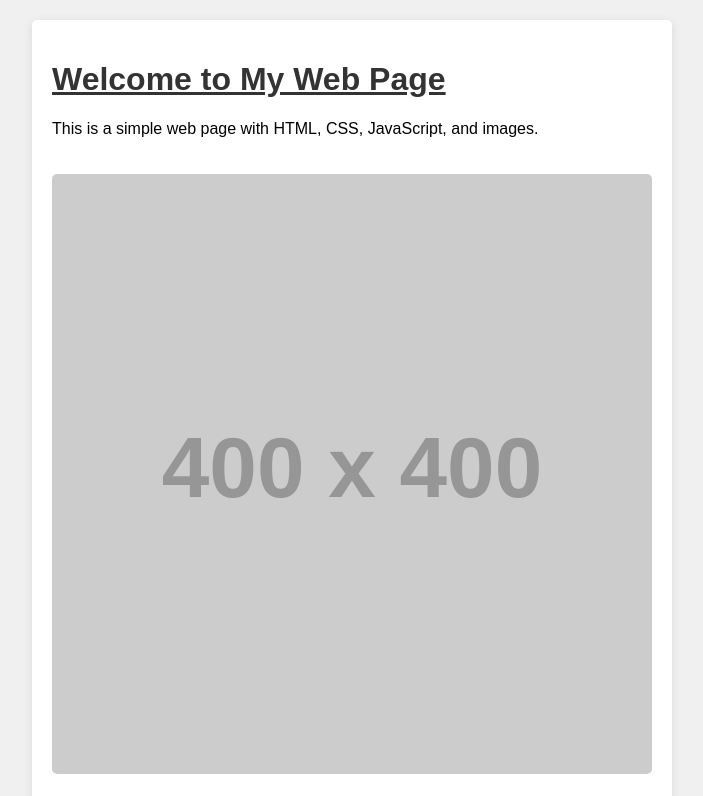
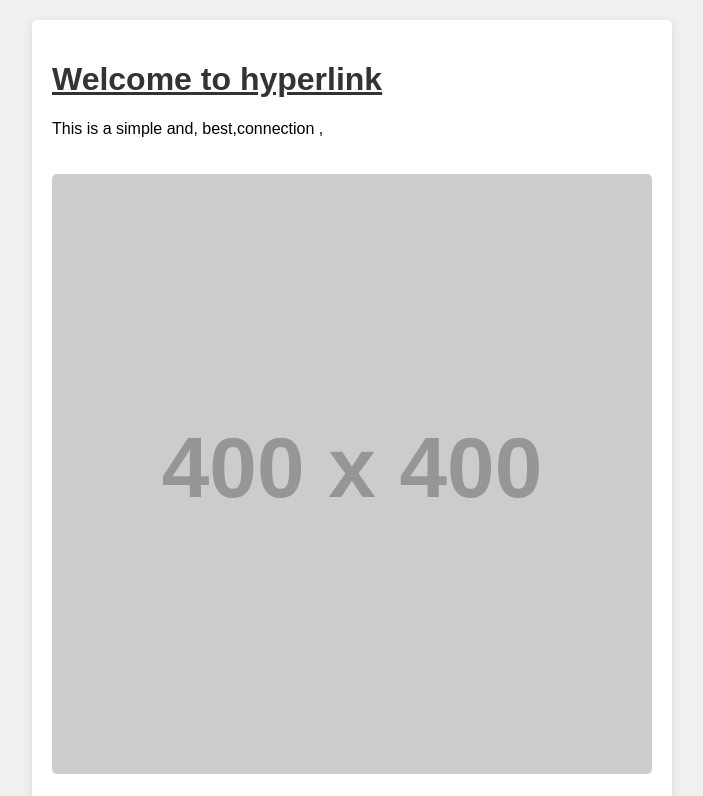
Before and after one commit to hyperlink40/wispy-sunset, a website: page index.html in a window 1280 px wide. Shown: the top 796 px of the page, without its empty margins (288-991 px from the left). Drawn offline with Linux system fonts and the light colour scheme; placeholder pictures from the web are drawn by us.

Commit message:
Update index.html

```diff
--- a/index.html
+++ b/index.html
@@ -3,13 +3,13 @@
 <head>
  <meta charset="UTF-8">
  <meta name="viewport" content="width=device-width, initial-scale=1.0">
- <title>My Simple Web Page with Images</title>
+ <title>hyperlink</title>
  <link rel="stylesheet" href="styles.css">
 </head>
 <body>
  <div class="container">
-  <h1>Welcome to My Web Page</h1>
-  <p>This is a simple web page with HTML, CSS, JavaScript, and images.</p>
+  <h1>Welcome to hyperlink</h1>
+  <p>This is a simple and, best,connection ,</p>
 
   <!-- Example Image from the Web -->
   <img src="https://via.placeholder.com/400" alt="Example Image" class="responsive-image">
```
